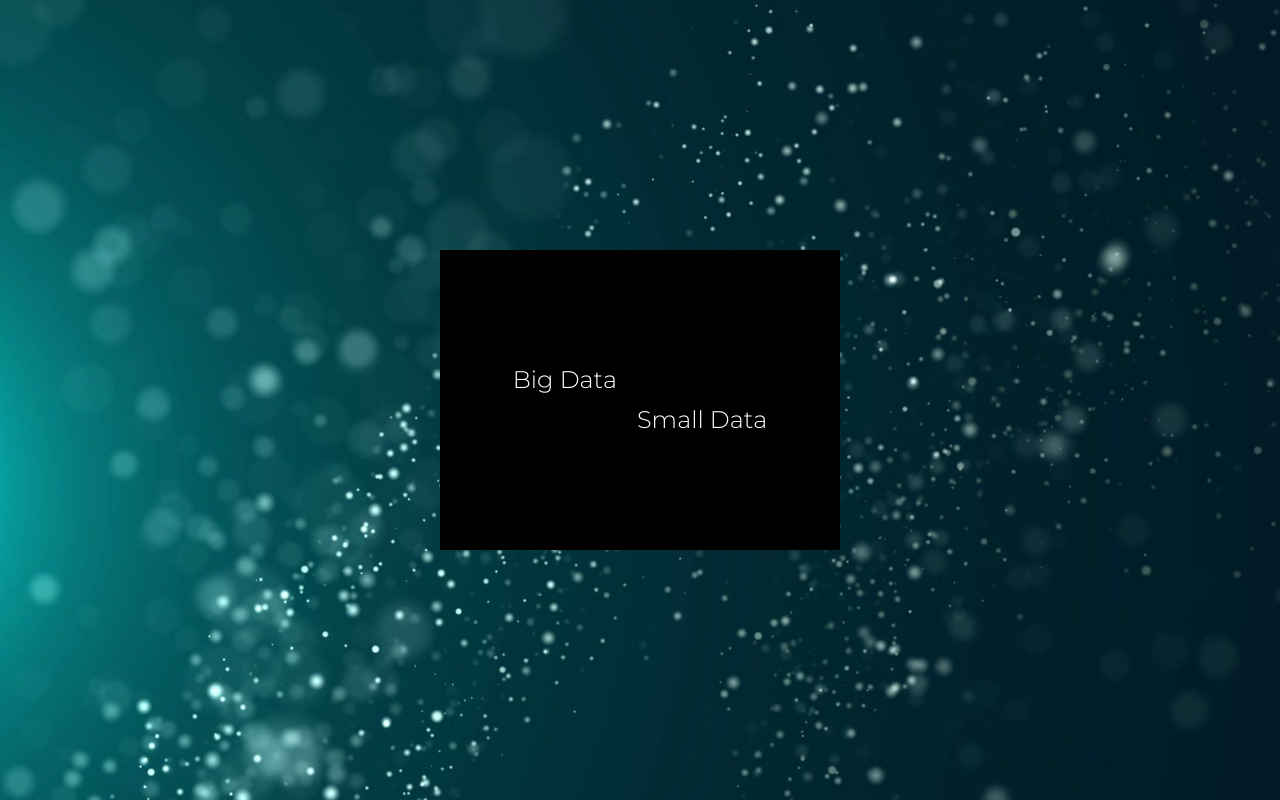
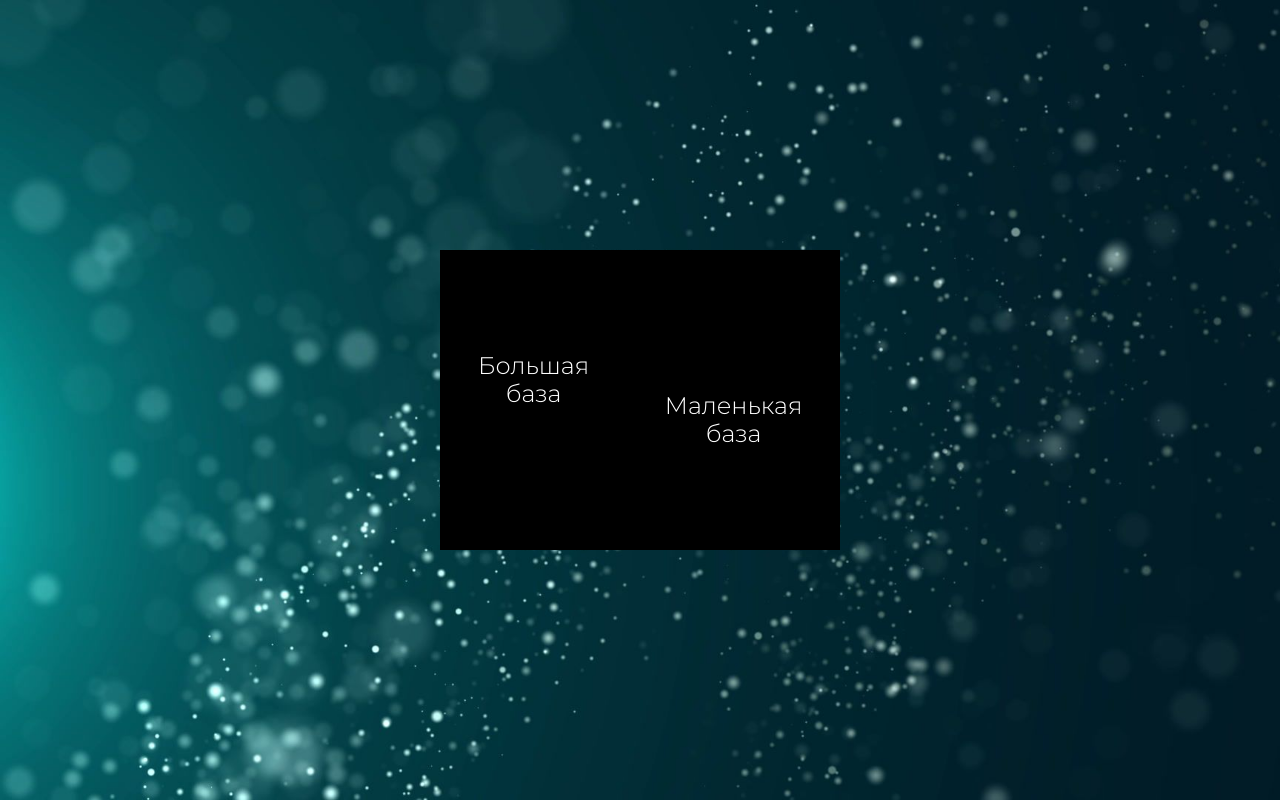
Before and after one commit to Onsh-a/test_future, a React (Create React App) app: page / in a window 1280 px wide. Built offline with nearby package versions, Linux system fonts and the light colour scheme.

Commit message:
small arrangements

```diff
--- a/src/components/chooseQuery.jsx
+++ b/src/components/chooseQuery.jsx
@@ -7,8 +7,8 @@ const ChooseQuery = (props) => {
   return (
     <div className={Class.container}>
       <div className={Class.nav_wrapper}>
-        <NavLink to="/big_data">Big Data</NavLink>
-        <NavLink to="/small_data">Small Data</NavLink>
+        <NavLink to="/big_data">Большая база</NavLink>
+        <NavLink to="/small_data">Маленькая база</NavLink>
       </div>
     </div>
 
--- a/src/components/style/chooseQuery.module.scss
+++ b/src/components/style/chooseQuery.module.scss
@@ -25,6 +25,7 @@
         display: flex;
         text-decoration: none;
         color: white;
+        text-align: center;
         font-size: 24px;
         padding: 10px;
         transition: font-size 1s;
```
